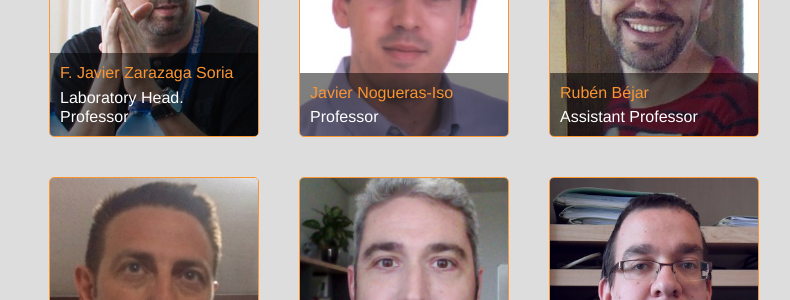
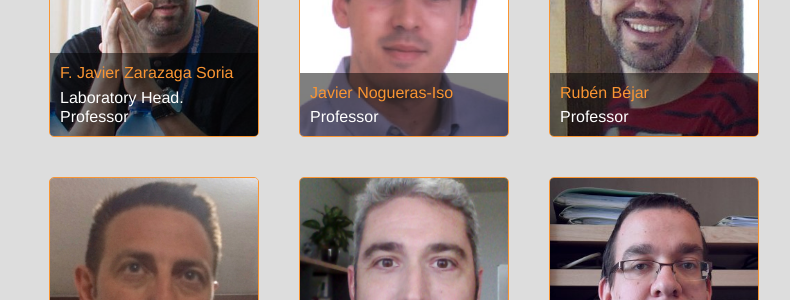
Before and after one commit to IAAA-Lab/IAAA-Lab.github.io, a Jekyll site: the page built from index.html, in a window 1280 px wide and 900 px high, scrolled down 1260 px. Shown: the part 152-452 px from the top of the window, without its empty margins (236-1026 px from the left). Built offline with Jekyll 4.4.1, drawn with Linux system fonts in a browser that asks for light colours.

Commit message:
Update people.yml

```diff
--- a/_data/people.yml
+++ b/_data/people.yml
@@ -2,7 +2,7 @@ rbejar:
   name: Rubén Béjar
   papers_name: R. BÉJAR
   projects_name: R. Béjar
-  position: Assistant Professor
+  position: Professor
   image_path: /images/people/rbejar.jpg
   local_url: /staff/rbejar
 javy:
```
